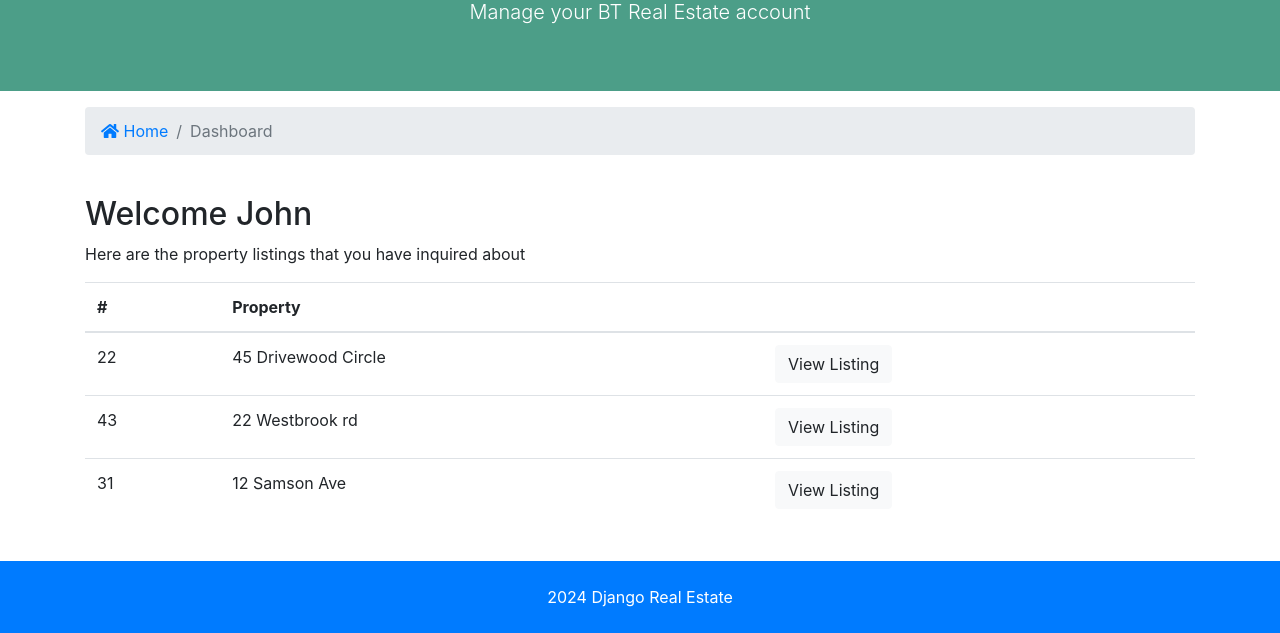
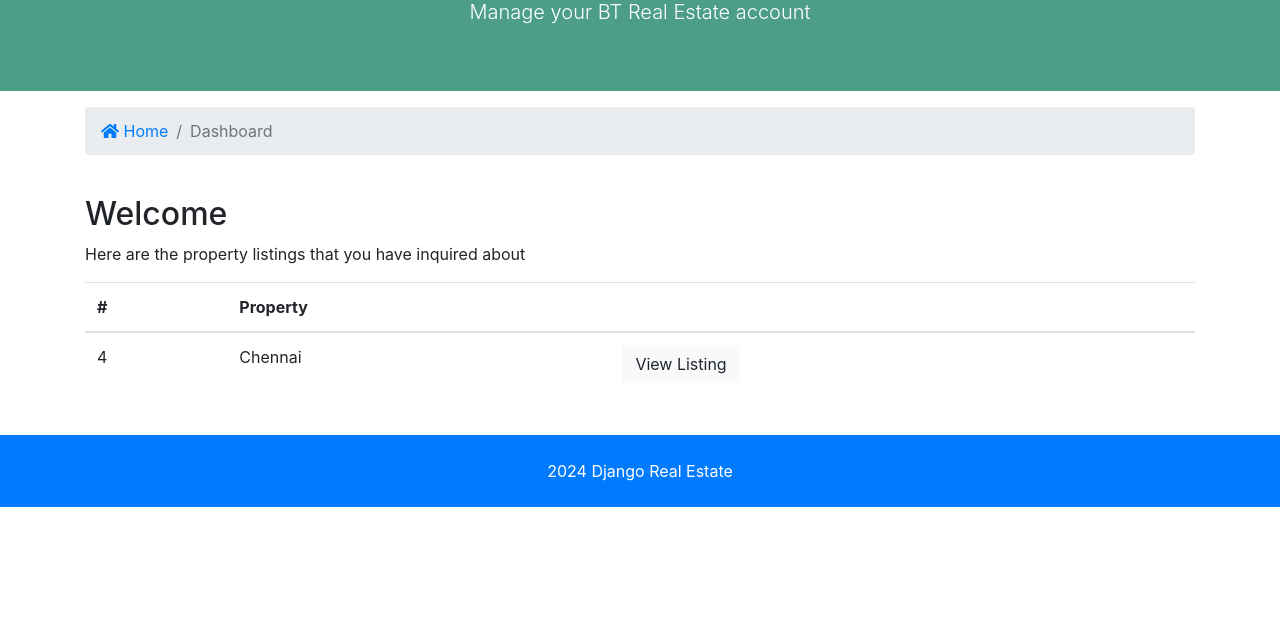
Before and after one commit to Rod512/Django_Realstate, a Django app: page /accounts/dashboard/ in a window 1280 px wide. Shown: the part 254-887 px from the top of the page. After the commit the page ends 761 px from the top, so only its background shows below. Run offline with Django 5.2, Linux system fonts and the light colour scheme; a user stored in the database is signed in; data comes from the database, SQL or seed files in the repository; both versions use the stored data as it was after the commit.

Commit message:
project done

```diff
--- a/accounts/views.py
+++ b/accounts/views.py
@@ -4,6 +4,7 @@
 from django.contrib import messages,auth
 from django.contrib.auth.models import User
 from django.contrib.auth import authenticate,logout,login
+from contacts.models import Contact
 
 #user register
 def register(request):
@@ -67,4 +68,8 @@
 
 #dashboard
 def dashboard(request):
-    return render(request, 'accounts/dashboard.html')
+    user_contacts = Contact.objects.order_by('-contact_date').filter(user_id=request.user.id)
+    context = {
+        'contacts' : user_contacts
+    }
+    return render(request, 'accounts/dashboard.html',context)
--- a/templates/accounts/dashboard.html
+++ b/templates/accounts/dashboard.html
@@ -31,7 +31,8 @@
     <div class="container">
       <div class="row">
         <div class="col-md-12">
-          <h2>Welcome John</h2>
+          <h2>Welcome {{user.first_name}}</h2>
+          {% if contacts %}
             <p>Here are the property listings that you have inquired about</p>
             <table class="table">
               <thead>
@@ -42,29 +43,20 @@
                 </tr>
               </thead>
               <tbody>
+                {% for contact in contacts  %}
                   <tr>
-                <td>22</td>
-                <td>45 Drivewood Circle</td>
+                    <td>{{contact.id}}</td>
+                    <td>{{ contact.listing }}</td>
                     <td>
-                  <a class="btn btn-light" href="#">View Listing</a>
+                      <a class="btn btn-light" href="{% url 'listing' contact.listing_id %}">View Listing</a>
                     </td>
                   </tr>
-              <tr>
-                <td>43</td>
-                <td>22 Westbrook rd</td>
-                <td>
-                  <a class="btn btn-light" href="#">View Listing</a>
-                </td>
-              </tr>
-              <tr>
-                <td>31</td>
-                <td>12 Samson Ave</td>
-                <td>
-                  <a class="btn btn-light" href="#">View Listing</a>
-                </td>
-              </tr>
+                {% endfor %}
               </tbody>
             </table>
+          {% else %}
+            <p>You haven't made any inquiries yet.</p>
+          {% endif %}
         </div>
       </div>
     </div>
--- a/templates/listings/listing.html
+++ b/templates/listings/listing.html
@@ -162,7 +162,7 @@
             <input type="hidden" name="listing_id" value="{{ listing.id }}">
             <div class="form-group">
               <label for="property_name" class="col-form-label">Property:</label>
-              <input type="text" name="listing" class="form-control" value="{{ listing.title }}" disabled>
+              <input type="text" name="listing" class="form-control" value="{{ listing.title }}">
             </div>
             <div class="form-group">
               <label for="name" class="col-form-label">Name:</label>
```
Also changed, not shown: contacts/views.py (+37 -2 lines), realstate/settings.py (+7 -0 lines), db.sqlite3. Lines whose indentation alone changed are shown as unchanged.
